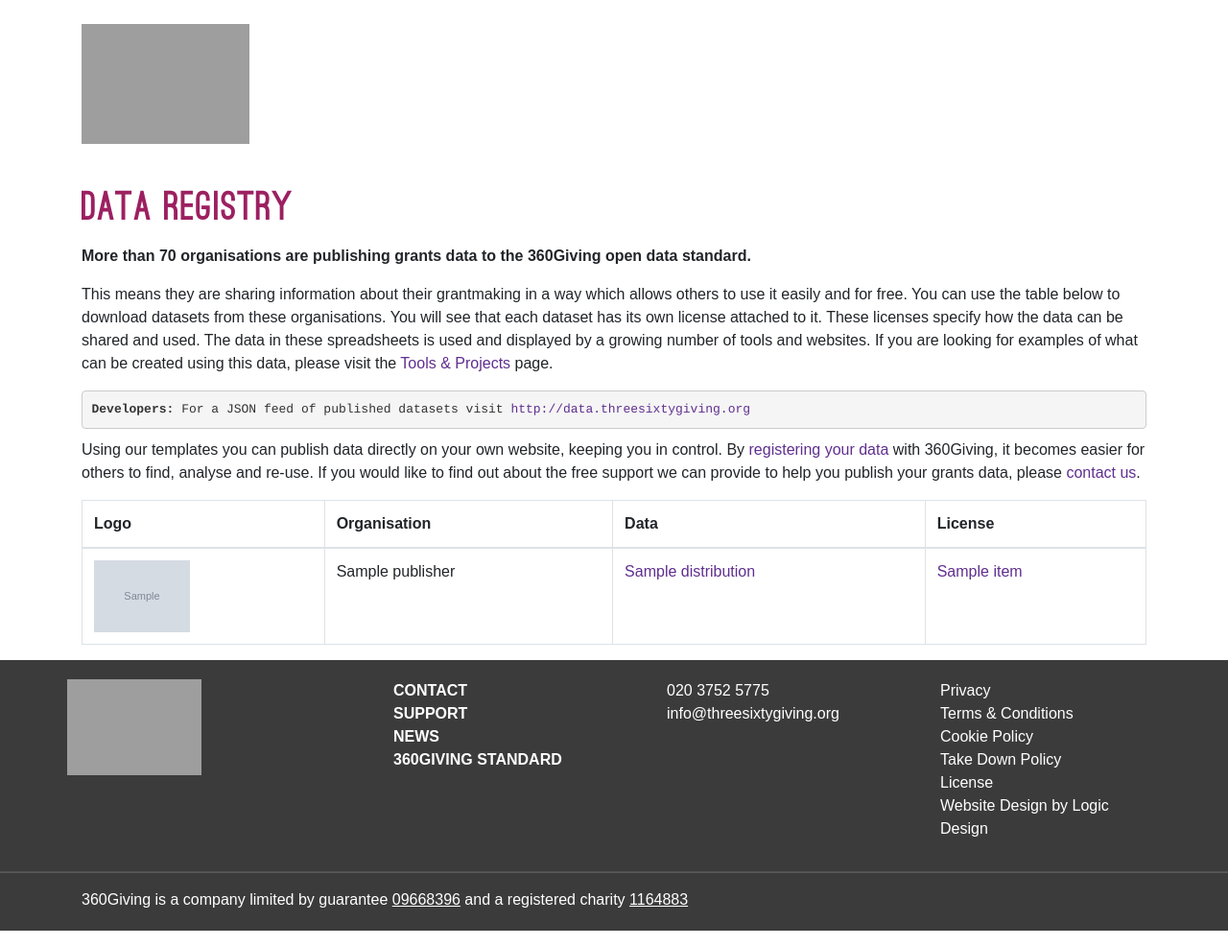
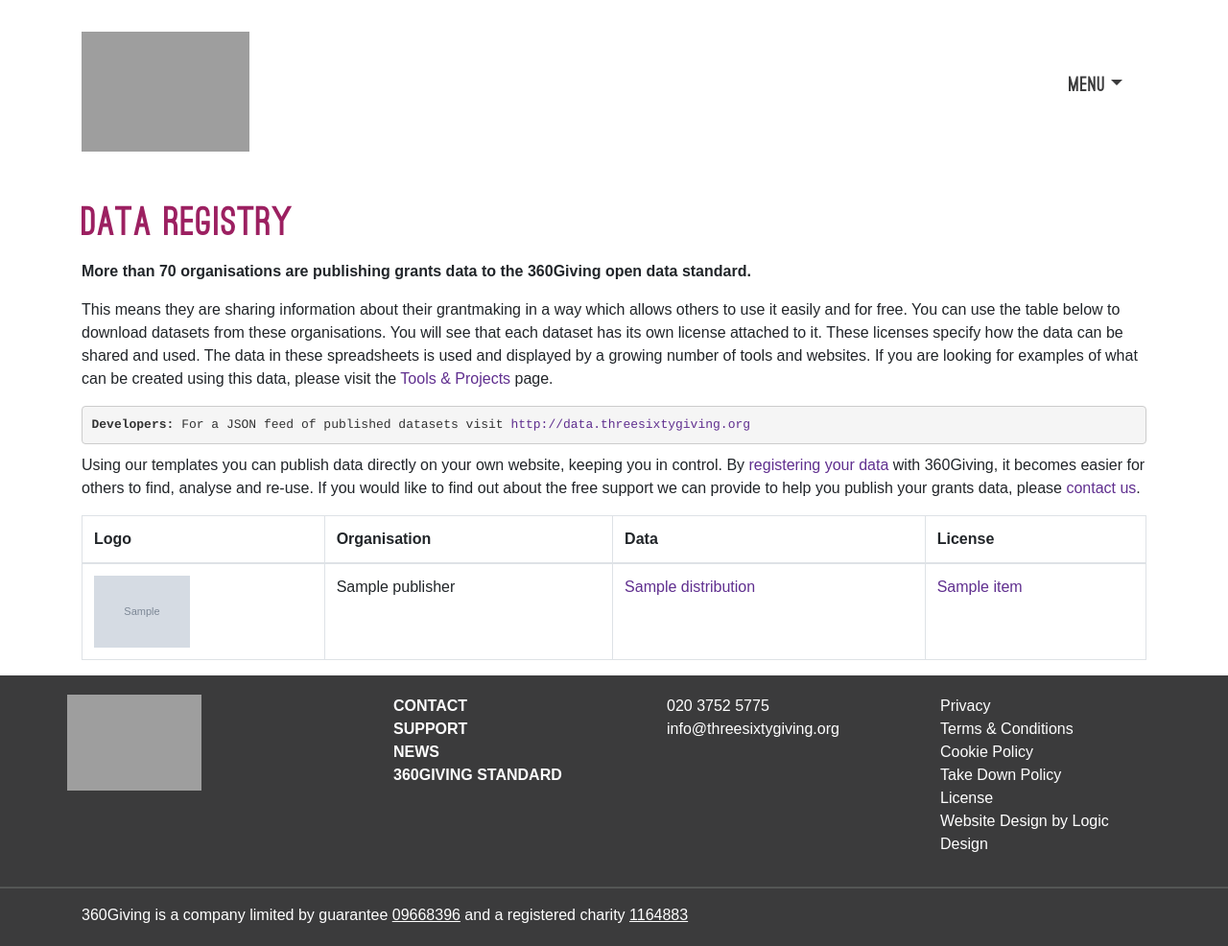
Before and after one commit to ThreeSixtyGiving/registry-classic, a Flask app: page /data/data-registry in a window 1280 px wide. Shown: the whole page at 96% size. Run offline with Flask 2, Linux system fonts and the light colour scheme; grey boxes marked "Sample" are stand-in pictures; a database or web service that is not in the repository returns one stand-in record (values such as "Sample title"); data that the repository does not hold is empty; some libraries are stand-ins or nearby versions; grey boxes are pictures that could not be loaded.

Commit message:
Add menu in navbar

```diff
--- a/registry/static/css/style.css
+++ b/registry/static/css/style.css
@@ -11,6 +11,28 @@ body {
 
 .navbar-header.logo {
   padding: 20px 0;
+}
+
+.dropdown:hover > .dropdown-menu {
+  display: block;
+}
+
+body nav.navbar div.container .nav-dropdown-menu-title {
+  display: block;
+  text-decoration: none;
+  padding: 10px 25px;
+  color: #3b3b3c;
+  font-family: "Ostrich Sans Black",sans-serif;
+  font-size: 21px;
+  line-height: 24px;
+  letter-spacing: 0.5px;
+}
+
+body nav.navbar div.container .nav-dropdown-menu-title div.dropdown-menu .dropdown-item {
+  font-family: "Source Sans Pro",sans-serif;
+  font-size: 18px;
+  line-height: 28px;
+  padding: 5px 15px;
 }
 
 .page-header h1 {
--- a/registry/templates/registry.html
+++ b/registry/templates/registry.html
@@ -26,13 +26,27 @@
   </head>
 
   <body>
+    <nav class="navbar">
         <div class="container">
         <div class="navbar-header logo">
           <a class="navbar-brand pull-right" href="http://www.threesixtygiving.org/">
             <img src="http://www.threesixtygiving.org/wp-content/themes/360giving/assets/img/logo.png" alt="360Giving" width="175" height="125">
           </a>
         </div>
+
+         <ul class="nav justify-content-end">
+           <li class="nav-item dropdown nav-dropdown-menu-title">
+             <p class="dropdown-toggle" data-toggle="dropdown">MENU</p>
+             <div class="dropdown-menu dropdown-menu-right">
+               <a class="dropdown-item" href="http://www.threesixtygiving.org/">Home</a>
+               <a class="dropdown-item" href="http://www.threesixtygiving.org/support/standard/">The 360Giving Standard</a>
+               <a class="dropdown-item" href="http://standard.threesixtygiving.org/en/latest/">The 360Giving Standard Docs</a>
+               <a class="dropdown-item" href="https://forum.threesixtygiving.org/">Discussion Forum</a>
              </div>
+           </li>
+         </ul>
+      </div>
+    </nav>
 
     <div class="container body-main">
       <div class = "page-header">
```
Lines whose indentation alone changed are shown as unchanged.
